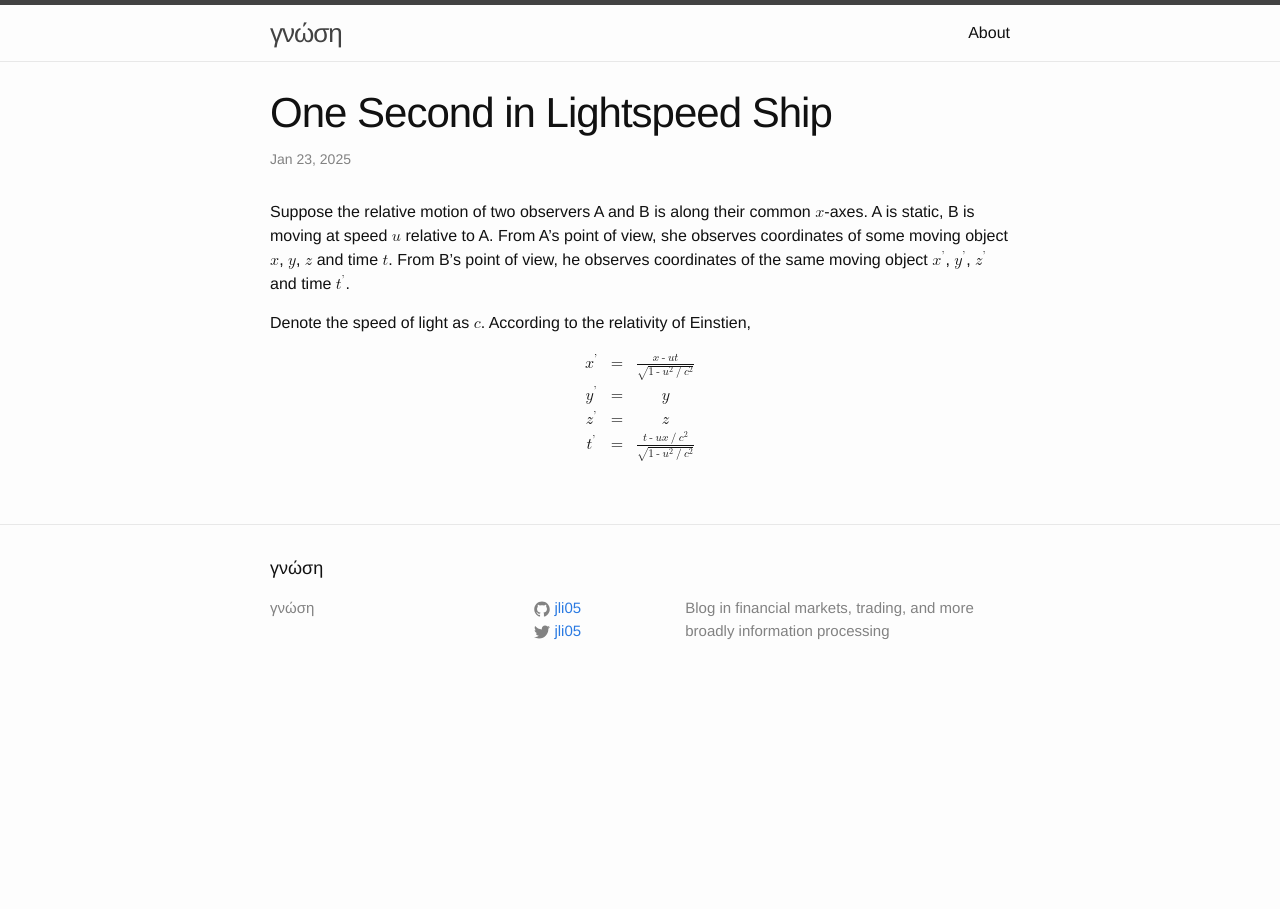
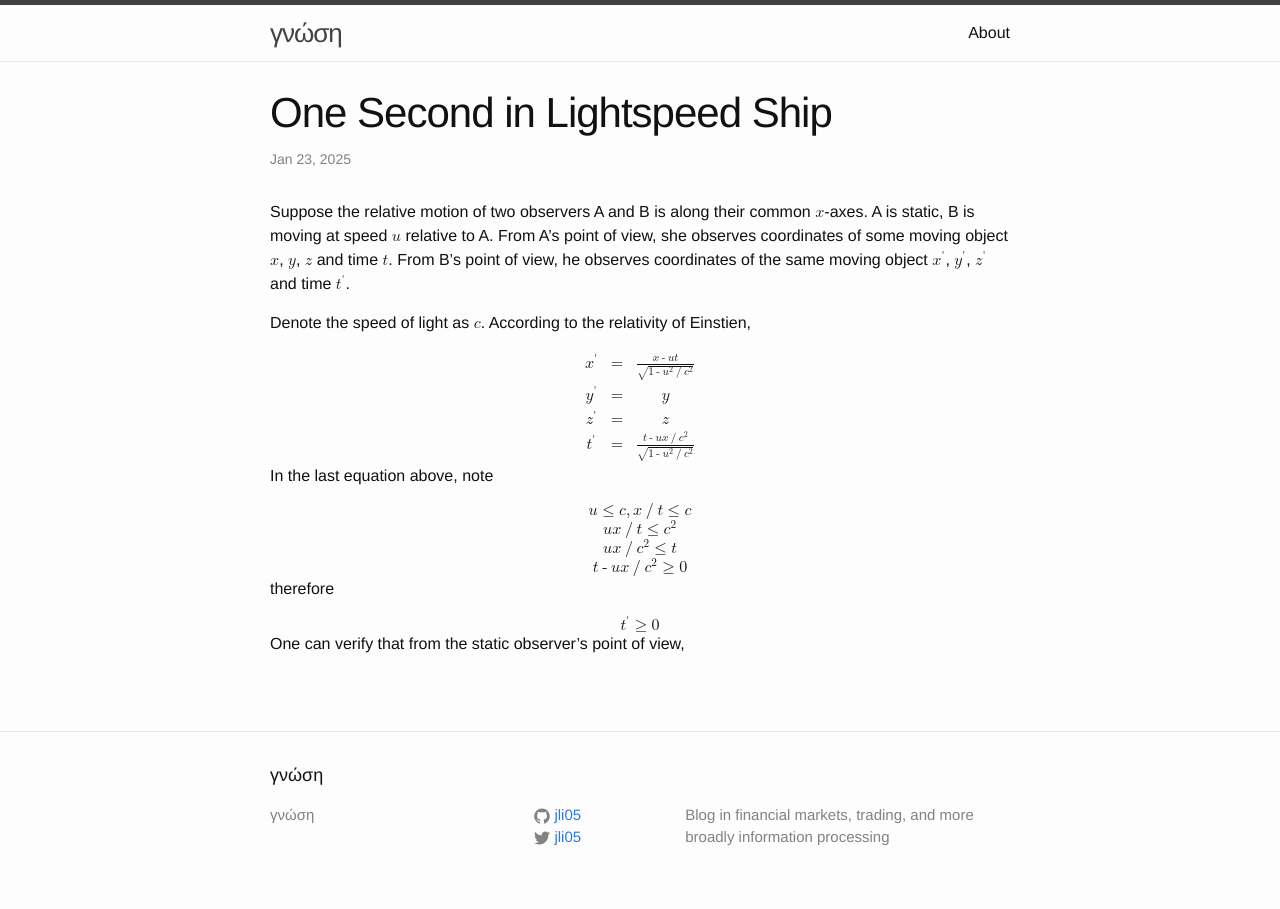
Before and after one commit to jli05/jli05.github.io, a Jekyll site: the page built from _posts/2025-01-23-One-Second-in-Lightspeed-Ship.md, in a window 1280 px wide. Built offline with Jekyll 4.4.1, drawn with Linux system fonts in a browser that asks for light colours.

Commit message:
add proof time at least 0

```diff
--- a/_posts/2025-01-23-One-Second-in-Lightspeed-Ship.md
+++ b/_posts/2025-01-23-One-Second-in-Lightspeed-Ship.md
@@ -3,7 +3,7 @@
 layout: post
 ---
 
-Suppose the relative motion of two observers A and B is along their common <math><mi>x</mi></math>-axes. A is static, B is moving at speed <math><mi>u</mi></math> relative to A. From A's point of view, she observes coordinates of some moving object <math><mi>x</mi></math>, <math><mi>y</mi></math>, <math><mi>z</mi></math> and time <math><mi>t</mi></math>. From B's point of view, he observes coordinates of the same moving object <math><msup><mi>x</mi><mo>&rsquo;</mo></msup></math>, <math><msup><mi>y</mi><mo>&rsquo;</mo></msup></math>, <math><msup><mi>z</mi><mo>&rsquo;</mo></msup></math> and time <math><msup><mi>t</mi><mo>&rsquo;</mo></msup></math>.
+Suppose the relative motion of two observers A and B is along their common <math><mi>x</mi></math>-axes. A is static, B is moving at speed <math><mi>u</mi></math> relative to A. From A's point of view, she observes coordinates of some moving object <math><mi>x</mi></math>, <math><mi>y</mi></math>, <math><mi>z</mi></math> and time <math><mi>t</mi></math>. From B's point of view, he observes coordinates of the same moving object <math><msup><mi>x</mi><mo>&apos;</mo></msup></math>, <math><msup><mi>y</mi><mo>&apos;</mo></msup></math>, <math><msup><mi>z</mi><mo>&apos;</mo></msup></math> and time <math><msup><mi>t</mi><mo>&apos;</mo></msup></math>.
 
 Denote the speed of light as <math><mi>c</mi></math>. According to the relativity of Einstien,
 
@@ -12,12 +12,12 @@
 
 <mtr>
 <mtd>
-<msup><mi>x</mi><mo>&rsquo;</mo></msup>
+<msup><mi>x</mi><mo>&apos;</mo></msup>
 </mtd>
 <mtd>
 <mo>=</mo>
 </mtd>
-<mtd>
+<mtd columnalign="left">
 <mfrac>
 <mrow><mi>x</mi><mo>-</mo><mi>u</mi><mi>t</mi></mrow>
 <msqrt><mrow><mn>1</mn><mo>-</mo><msup><mi>u</mi><mn>2</mn></msup><mo>/</mo><msup><mi>c</mi><mn>2</mn></msup></mrow></msqrt>
@@ -27,36 +27,36 @@
 
 <mtr>
 <mtd>
-<msup><mi>y</mi><mo>&rsquo;</mo></msup>
+<msup><mi>y</mi><mo>&apos;</mo></msup>
 </mtd>
 <mtd>
 <mo>=</mo>
 </mtd>
-<mtd>
+<mtd columnalign="left">
 <mi>y</mi>
 </mtd>
 </mtr>
 
 <mtr>
 <mtd>
-<msup><mi>z</mi><mo>&rsquo;</mo></msup>
+<msup><mi>z</mi><mo>&apos;</mo></msup>
 </mtd>
 <mtd>
 <mo>=</mo>
 </mtd>
-<mtd>
+<mtd columnalign="left">
 <mi>z</mi>
 </mtd>
 </mtr>
 
 <mtr>
 <mtd>
-<msup><mi>t</mi><mo>&rsquo;</mo></msup>
+<msup><mi>t</mi><mo>&apos;</mo></msup>
 </mtd>
 <mtd>
 <mo>=</mo>
 </mtd>
-<mtd>
+<mtd columnalign="left">
 <mfrac>
 <mrow><mi>t</mi><mo>-</mo><mi>u</mi><mi>x</mi><mo>/</mo><msup><mi>c</mi><mn>2</mn></msup></mrow>
 <msqrt><mrow><mn>1</mn><mo>-</mo><msup><mi>u</mi><mn>2</mn></msup><mo>/</mo><msup><mi>c</mi><mn>2</mn></msup></mrow></msqrt>
@@ -66,3 +66,36 @@
 
 </mtable>
 </math>
+
+In the last equation above, note
+
+<math display="block">
+<mi>u</mi><mo>&le;</mo><mi>c</mi><mo>,</mo>
+<mi>x</mi><mo>/</mo><mi>t</mi><mo>&le;</mo><mi>c</mi>
+</math>
+
+<math display="block">
+<mi>u</mi><mi>x</mi><mo>/</mo><mi>t</mi><mo>&le;</mo><msup><mi>c</mi><mn>2</mn></msup>
+</math>
+
+<math display="block">
+<mi>u</mi><mi>x</mi><mo>/</mo><msup><mi>c</mi><mn>2</mn></msup><mo>&le;</mo><mi>t</mi>
+</math>
+
+<math display="block">
+<mi>t</mi><mo>-</mo><mi>u</mi><mi>x</mi><mo>/</mo><msup><mi>c</mi><mn>2</mn></msup><mo>&ge;</mo><mn>0</mn>
+</math>
+
+therefore
+
+<math display="block">
+<msup><mi>t</mi><mo>&apos;</mo></msup><mo>&ge;</mo><mn>0</mn>
+</math>
+
+One can verify that from the static observer's point of view,
+
+<math display="block">
+
+
+
+</math>
```
